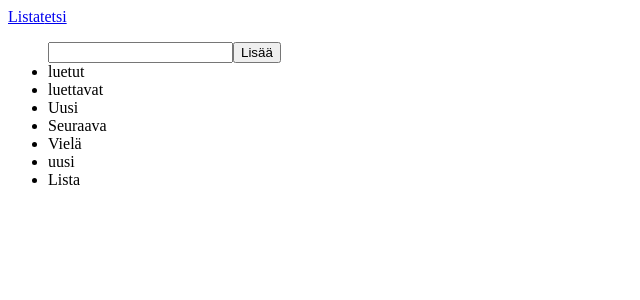
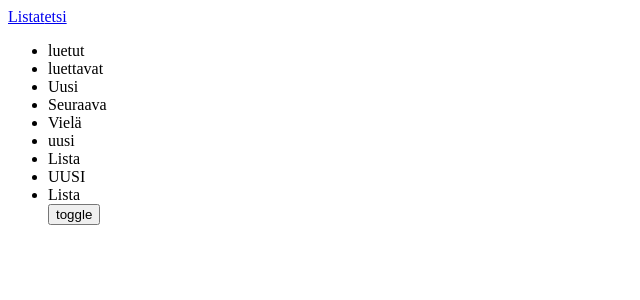
Before and after one commit to KaroliinaM/reads, a React (Create React App) app in the folder reads-frontend/: page / in a window 1280 px wide. Shown: the top 300 px of the page, without its empty margins (0-640 px from the left). Built offline with nearby package versions, Linux system fonts and the light colour scheme; data requests are answered from the project's data file.

Commit message:
toggle input

```diff
--- a/reads-frontend/db.json
+++ b/reads-frontend/db.json
@@ -27,6 +27,14 @@
     {
       "name": "Lista",
       "id": 7
+    },
+    {
+      "name": "UUSI",
+      "id": 8
+    },
+    {
+      "name": "Lista",
+      "id": 9
     }
   ],
   "book": [
--- /dev/null
+++ b/reads-frontend/src/components/AddReadListForm.js
@@ -0,0 +1,10 @@
+import React from 'react'
+
+const AddReadListForm = ({listInput, setListInput, submitForm}) =>(
+    <form onSubmit={submitForm}>
+        <input value={listInput} onChange={(e) => setListInput(e.target.value)} />
+        <button type='submit'>Lisää</button>
+    </form>
+)
+
+export default AddReadListForm
--- a/reads-frontend/src/containers/ListViewContainer.js
+++ b/reads-frontend/src/containers/ListViewContainer.js
@@ -1,8 +1,10 @@
 import React, {useState, useEffect} from 'react'
+import AddReadListForm from '../components/AddReadListForm'
 
 const ListViewContainer = () => {
     const [readLists, setReadLists] = useState([])
     const [listInput, setListInput] = useState('')
+    const [inputVisible, setInputVisible] = useState(false)
 
     useEffect(() => {
         console.log('useEffect')
@@ -10,6 +12,8 @@ const ListViewContainer = () => {
         .then(response => response.json())
         .then(data => setReadLists(data))
     }, [])
+
+    const toggleVisibility = () => setInputVisible(!inputVisible)
 
     const submitForm = (event) => {
         event.preventDefault()
@@ -36,13 +40,15 @@ const ListViewContainer = () => {
     return(
         <>
             <ul>
-                <form onSubmit={submitForm}>
-                    <input value={listInput} onChange={(e) => setListInput(e.target.value)} />
-                    <button type='submit'>Lisää</button>
-                </form>
                 {readLists.map(list=>{
                     return<li key={list.id}>{list.name}</li>
                 })}
+                <button onClick={toggleVisibility}>toggle</button>
+                {inputVisible && <AddReadListForm
+                    listInput={listInput}
+                    setListInput={setListInput}
+                    submitForm={submitForm}
+                />}
             </ul>
         </>
 
```
